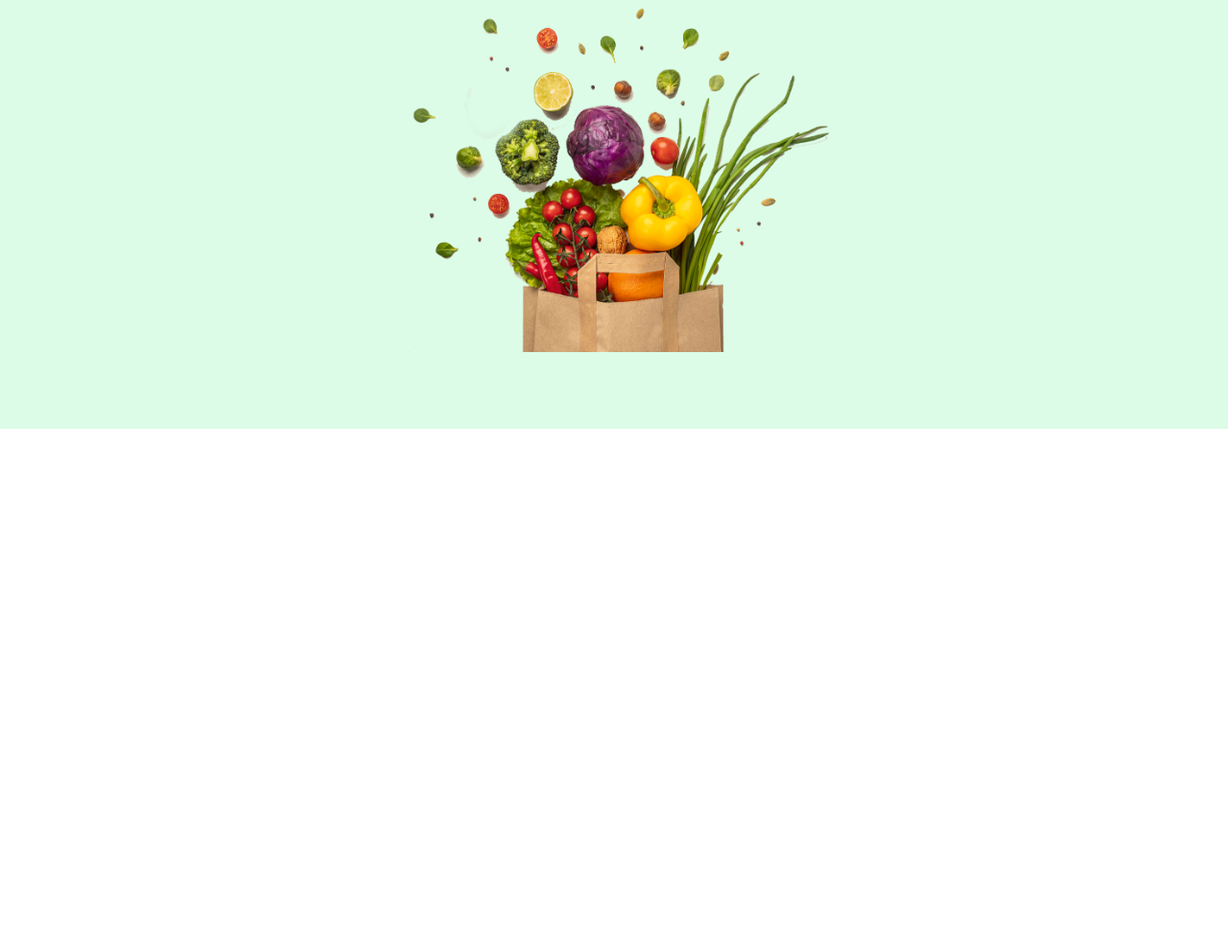
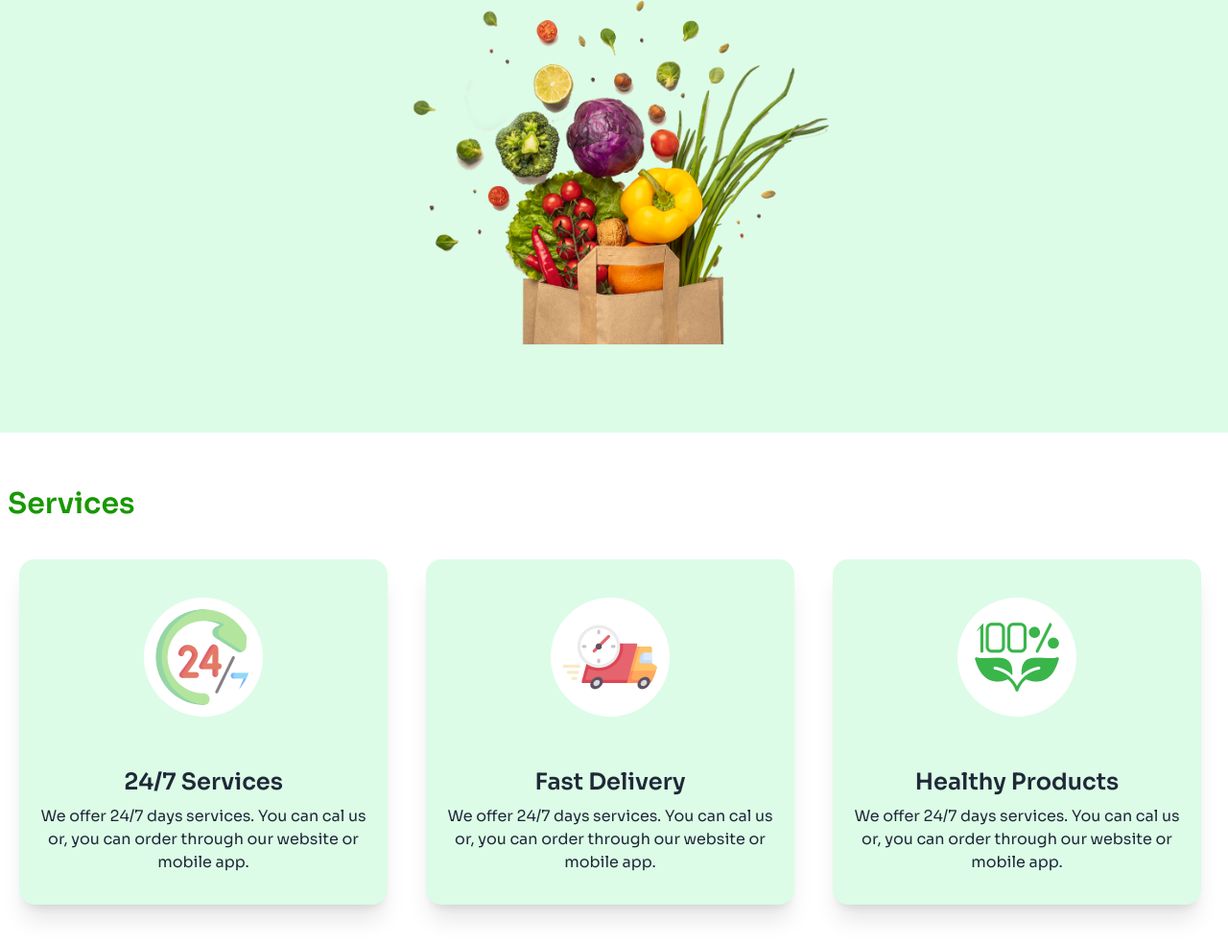
Before and after one commit to SMNayemAbdullah/B11-Assignment-3, a plain HTML site: page index.html in a window 1280 px wide. Shown: the part 429-1412 px from the top of the page at 96% size. Before the commit the page ends 876 px from the top, so only its background shows below. Drawn offline with nearby package versions, Linux system fonts and the light colour scheme.

Commit message:
Services section Done

```diff
--- a/index.html
+++ b/index.html
@@ -39,8 +39,8 @@
 </head>
 <body class="font-poppins">
     <!-- Header Section -->
-     <header class="container mx-auto ">
-        <nav class=" container mx-auto sm:w-2/3 lg:w-full mb-2">
+     <header class="container mx-auto mb-14">
+        <nav class=" container mx-auto sm:w-2/3 lg:w-full mb-3">
           <!-- check -->
             <div class="navbar bg-base-100">
                 <div class="navbar-start flex">
@@ -83,7 +83,7 @@
           <!-- check -->
           <div class="hero-content text-center">
             <div class="max-w-md">
-              <h1 class="text-5xl font-bold">Freshness <span class="text-fruitscolor">You Can
+              <h1 class="text-4xl font-bold">Freshness <span class="text-fruitscolor">You Can
                 Count </span> On , Prices You’ll Love!</h1>
               <p class="py-6">
                 Shop your daily essentials at unbeatable prices.
@@ -97,7 +97,70 @@
      </header>
 
      <!-- Main Section -->
-    <main>
+    <main class="container mx-auto ">
+      <!-- Services Section -->
+      <section >
+        <h2 class="text-3xl text-fruitscolor font-semibold ml-2 mb-5">Services</h2>
+        <!-- Card Section -->
+         <div class="my-5 lg:flex">
+             <!-- card-1 -->
+        <div class="m-5">
+          <div class="card bg-green-100 w-96 shadow-xl">
+            <figure class="px-10 py-10">
+              <img
+                src="c2-assets/service.png"
+                alt="Shoes"
+                class="bg-white rounded-full p-3" />
+            </figure>
+            <div class="card-body items-center text-center p-3">
+              <h2 class="card-title text-2xl font-semibold">24/7 Services </h2>
+              <p class="pb-5 ">We offer 24/7 days services. You can cal us or, you can order through
+                our website or mobile app.
+              </p>
+
+            </div>
+          </div>
+        </div>
+        <!-- card-2 -->
+        <div class="m-5">
+          <div class="card bg-green-100 w-96 shadow-xl">
+            <figure class="px-10 py-10">
+              <img
+                src="c2-assets/delivery.png                             "
+                alt="Shoes"
+                class="bg-white rounded-full p-3" />
+            </figure>
+            <div class="card-body items-center text-center p-3">
+              <h2 class="card-title text-2xl font-semibold">Fast Delivery</h2>
+              <p class="pb-5 ">We offer 24/7 days services. You can cal us or, you can order through
+                our website or mobile app.
+              </p>
+
+            </div>
+          </div>
+        </div>
+        <!-- card-3 -->
+        <div class="m-5">
+          <div class="card bg-green-100 w-96 shadow-xl">
+            <figure class="px-10 py-10">
+              <img
+                src="c2-assets/healthy.png"
+                alt="Shoes"
+                class="bg-white rounded-full p-3" />
+            </figure>
+            <div class="card-body items-center text-center p-3">
+              <h2 class="card-title text-2xl font-semibold">Healthy Products  </h2>
+              <p class="pb-5 ">We offer 24/7 days services. You can cal us or, you can order through
+                our website or mobile app.
+              </p>
+
+            </div>
+          </div>
+        </div>
+         </div>
+
+      </section>
+      <!-- Popular Products Section -->
 
     </main>
     <!-- Footer Section -->
```
